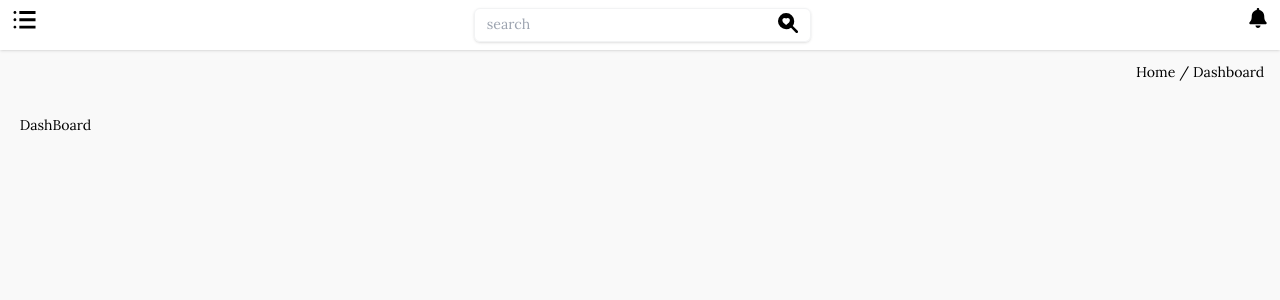
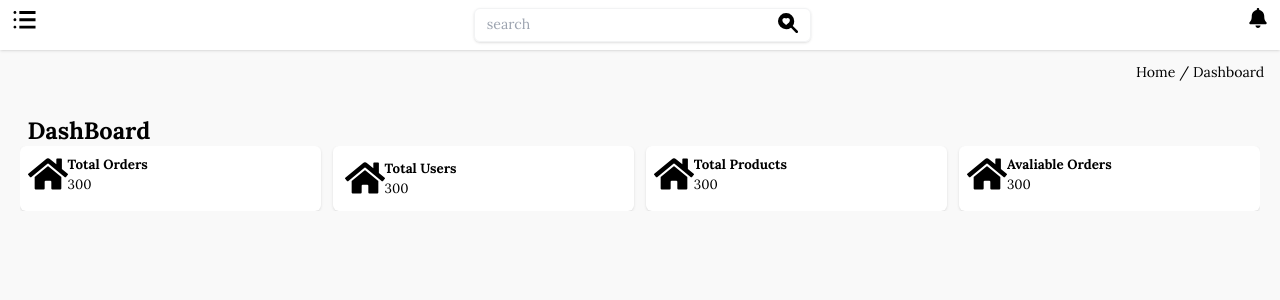
Before and after one commit to pr0vin/eshop, a React (Vite) app in the folder eshopfrontend/: page /admin in a window 1280 px wide. Shown: the top 300 px of the page. Built offline with nearby package versions, Linux system fonts and the light colour scheme; no server answers.

Commit message:
new commit

```diff
--- a/eshopfrontend/src/Admin/layout/DashBoard.jsx
+++ b/eshopfrontend/src/Admin/layout/DashBoard.jsx
@@ -1,7 +1,41 @@
 import React from "react";
+import { FaHome } from "react-icons/fa";
 
 function DashBoard() {
-  return <div>DashBoard</div>;
+  return (
+    <>
+      <div className=" margin-body">
+        <span className="text-2xl font-bold p-2"> DashBoard</span>
+
+        <div className="   grid grid-cols-2 lg:grid-cols-4 gap-3 overflow-hidden">
+          <div className="bg-white rounded-md shadow flex p-2">
+            <FaHome size={40} className="" />
+            <div>
+              <span className="font-bold">Total Orders</span> <div>300</div>
+            </div>{" "}
+          </div>
+          <div className="bg-white rounded-md shadow flex p-3">
+            <FaHome size={40} className="" />
+            <div>
+              <span className="font-bold">Total Users</span> <div>300</div>
+            </div>{" "}
+          </div>
+          <div className="bg-white rounded-md shadow flex p-2">
+            <FaHome size={40} className="" />
+            <div>
+              <span className="font-bold">Total Products</span> <div>300</div>
+            </div>{" "}
+          </div>{" "}
+          <div className="bg-white rounded-md shadow flex p-2">
+            <FaHome size={40} className="" />
+            <div>
+              <span className="font-bold">Avaliable Orders</span> <div>300</div>
+            </div>{" "}
+          </div>
+        </div>
+      </div>
+    </>
+  );
 }
 
 export default DashBoard;
--- a/eshopfrontend/src/Admin/layout/Sidebar.jsx
+++ b/eshopfrontend/src/Admin/layout/Sidebar.jsx
@@ -19,7 +19,7 @@ function Sidebar() {
 
   return (
     <>
-      <div className=" shadow-md relative  min-h-[95vh] overflow-y-scroll">
+      <div className=" shadow-md bg-white relative  min-h-[95vh] overflow-y-scroll">
         <h2 className="text-3xl bold text-center bg-primary  p-2">ShopMania</h2>
 
         <ul className="mt-3 shadow-lg">
--- a/eshopfrontend/src/App.css
+++ b/eshopfrontend/src/App.css
@@ -30,7 +30,7 @@ nav {
 }
 
 .sidebar-list {
-  @apply p-2 border-b mb-2 border-primary rounded-md flex justify-start hover:bg-primary cursor-pointer bg-white;
+  @apply p-2 border-b mb-2 border-primary rounded-md flex justify-start hover:bg-primary cursor-pointer shadow;
 }
 
 @media (max-width: 768px) {
```
Also changed, not shown: 1 other file (tests, documents, lock files or other folders).
